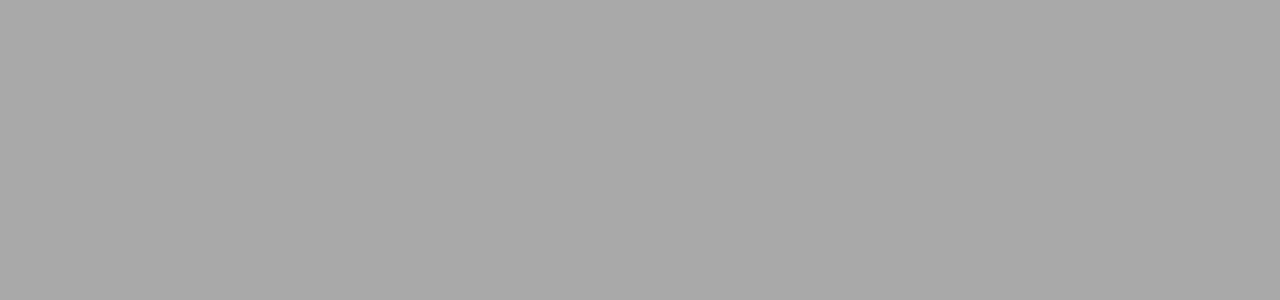
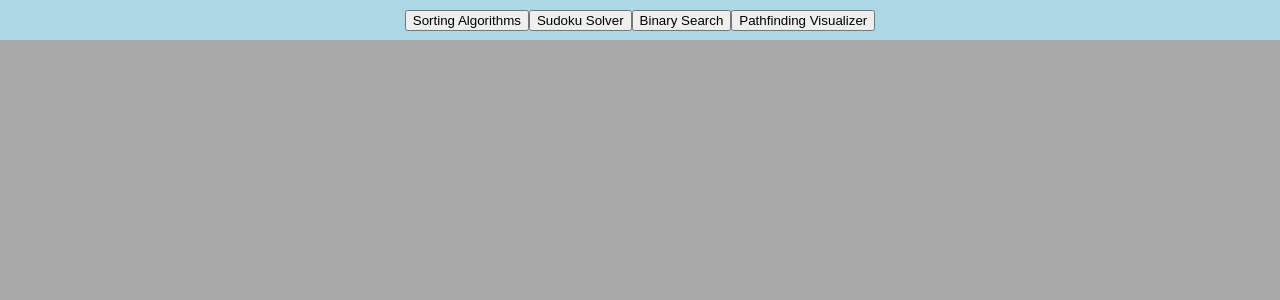
Before and after one commit to monishprojs/algorithmVisualizer, a React (Create React App) app: page /pathfinding in a window 1280 px wide. Before the commit this address had no page. Shown: the top 300 px of the page. Built offline with nearby package versions, Linux system fonts and the light colour scheme.

Commit message:
setting up pathfinding visualizer

```diff
--- a/src/App.js
+++ b/src/App.js
@@ -3,6 +3,7 @@ import './App.css';
 import SortingVisualizer from './SortingVisualizer/SortingVisualizer';
 import SearchingVisualizer from './searchingVisualizer/searchingVisualizer.jsx';
 import SudokuVisualizer from './sudokuVisualizer/sudokuVisualizer';
+import PathfindingVisualizer from './pathfindingVisualizer/pathfindingVisualizer';
 
 import {
   BrowserRouter as Router,
@@ -23,6 +24,8 @@ function App() {
 
           <Route path="/sudoku" element={<SudokuVisualizer />} />
 
+          <Route path="/pathfinding" element={<PathfindingVisualizer />} />
+
           <Route path="/" element={<Navigate replace to="/sorting" />} />
         </Routes>
       </Router>
--- a/src/navBar/navBar.jsx
+++ b/src/navBar/navBar.jsx
@@ -14,12 +14,16 @@ function NavBar(){
     function goSudoku(){
         navigate("/sudoku");
     }
+    function goPathfinding() {
+        navigate("/pathfinding");
+    }
 
     return (
         <div className='navBar'>
             <button onClick={goSort}>Sorting Algorithms</button>
             <button onClick={goSudoku}>Sudoku Solver</button>
             <button onClick={goSearch}>Binary Search</button>
+            <button onClick={goPathfinding}>Pathfinding Visualizer</button>
         </div>
     )
 }
--- /dev/null
+++ b/src/pathfindingVisualizer/pathfindingVisualizer.jsx
@@ -0,0 +1,14 @@
+import React from 'react';
+import './pathfindingVisualizer.css';
+import { useEffect, useState } from 'react';
+import NavBar from '../navBar/navBar';
+
+function PathfindingVisualizer(){
+return(
+    <div>
+        <NavBar></NavBar>
+    </div>
+)
+}
+
+export default PathfindingVisualizer;
```
Also changed, not shown: src/pathfindingVisualizer/pathfindingVisualizer.css (added).
